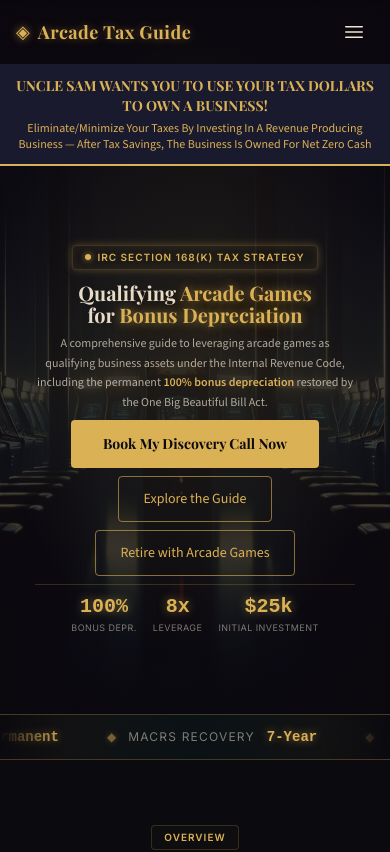
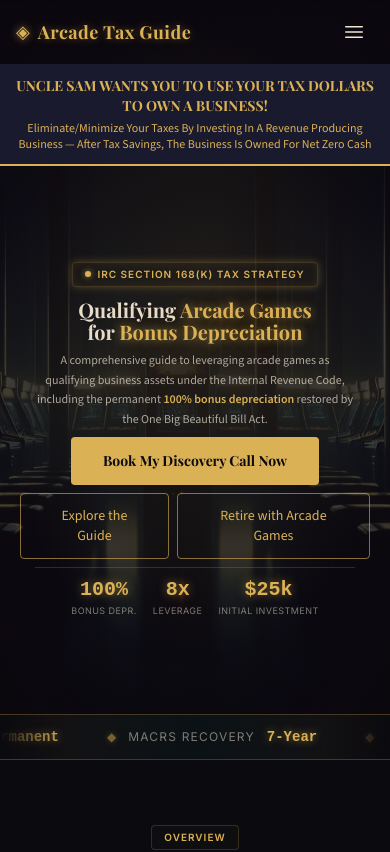
Before and after one commit to kennysabangan/arcade-tax-guide, a React (Vite) app: page / in a window 390 px wide. Shown: the top 852 px of the page. Built offline with nearby package versions, Linux system fonts and the light colour scheme; what @react-pdf/renderer would draw is missing.

Commit message:
Revert navbar to md breakpoint, keep hero secondary buttons in 1 row always

```diff
--- a/src/components/Layout.jsx
+++ b/src/components/Layout.jsx
@@ -51,7 +51,7 @@ export function Navbar() {
           </span>
         </Link>
 
-        <div className="hidden lg:flex items-center gap-1">
+        <div className="hidden md:flex items-center gap-1">
           {NAV_ITEMS.map((item) => (
             <NavLink key={item.to} to={item.to} className={linkClass} end={item.to === '/'}>
               {item.label}
@@ -67,7 +67,7 @@ export function Navbar() {
 
         <button
           onClick={() => setOpen(!open)}
-          className="lg:hidden text-cream p-2 cursor-pointer hover:text-gold transition-colors duration-200 rounded-md hover:bg-white/5"
+          className="md:hidden text-cream p-2 cursor-pointer hover:text-gold transition-colors duration-200 rounded-md hover:bg-white/5"
           aria-label="Toggle menu"
         >
           {open ? <XMarkIcon className="w-6 h-6" /> : <Bars3Icon className="w-6 h-6" />}
@@ -75,7 +75,7 @@ export function Navbar() {
       </div>
 
       {open && (
-        <div className="lg:hidden bg-body/98 backdrop-blur-md border-t border-gold-20 max-h-[80vh] overflow-y-auto">
+        <div className="md:hidden bg-body/98 backdrop-blur-md border-t border-gold-20 max-h-[80vh] overflow-y-auto">
           <div className="px-4 py-4 flex flex-col gap-1">
             {NAV_ITEMS.map((item) => (
               <NavLink key={item.to} to={item.to} onClick={close} className={linkClass} end={item.to === '/'}>
--- a/src/pages/HomePage.jsx
+++ b/src/pages/HomePage.jsx
@@ -71,7 +71,7 @@ function Hero() {
           </CTAButton>
         </div>
 
-        <div className="flex flex-col sm:flex-row items-center justify-center gap-2 sm:gap-3 mb-2 sm:mb-8 landscape:mb-2">
+        <div className="flex flex-row items-center justify-center gap-2 sm:gap-3 mb-2 sm:mb-8 landscape:mb-2">
           <CTAButton to="/tax-guide" variant="outline" className="text-sm sm:text-base px-4 sm:px-6 py-2 sm:py-3">Explore the Guide</CTAButton>
           <CTAButton to="/retirement" variant="outline" className="text-sm sm:text-base px-4 sm:px-6 py-2 sm:py-3">Retire with Arcade Games</CTAButton>
         </div>
```
